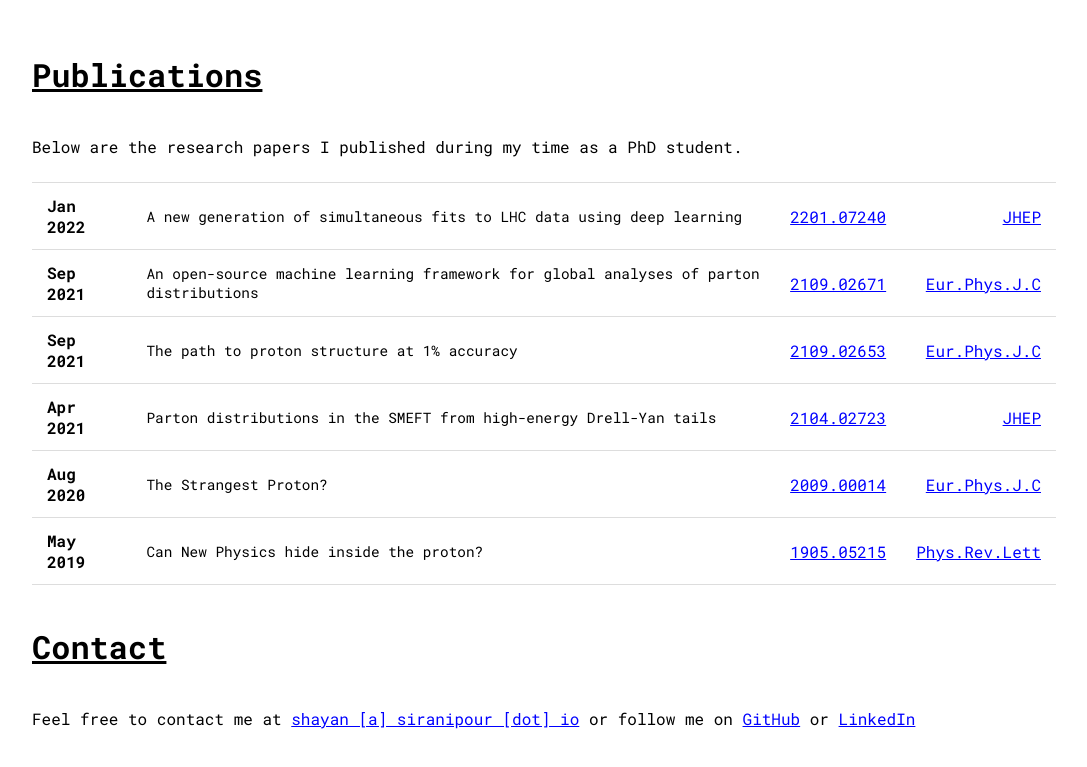
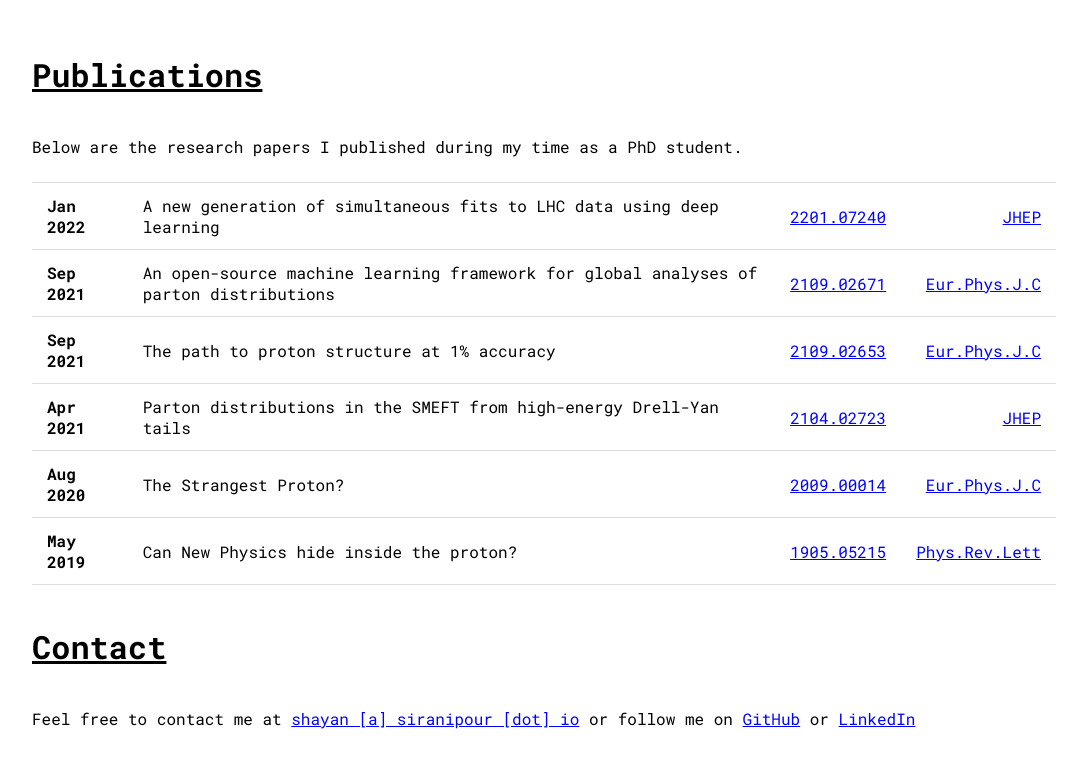
Before and after one commit to siranipour/website, a React (Vite) app: page / in a window 1280 px wide. Shown: the part 2698-3465 px from the top of the page, without its empty margins (96-1183 px from the left). Built offline with nearby package versions, Linux system fonts and the light colour scheme.

Commit message:
Move publication font-size to media query

```diff
--- a/src/components/Publications/Publications.module.css
+++ b/src/components/Publications/Publications.module.css
@@ -35,12 +35,11 @@
     font-weight: bold;
 }
 
-.publication_title {
-    font-size: 0.9em;
-}
-
 @media (max-width: 650px) {
     .table_container {
         overflow-x: auto;
     }
+    .publication_title {
+        font-size: 0.9em;
+    }
 }
```
